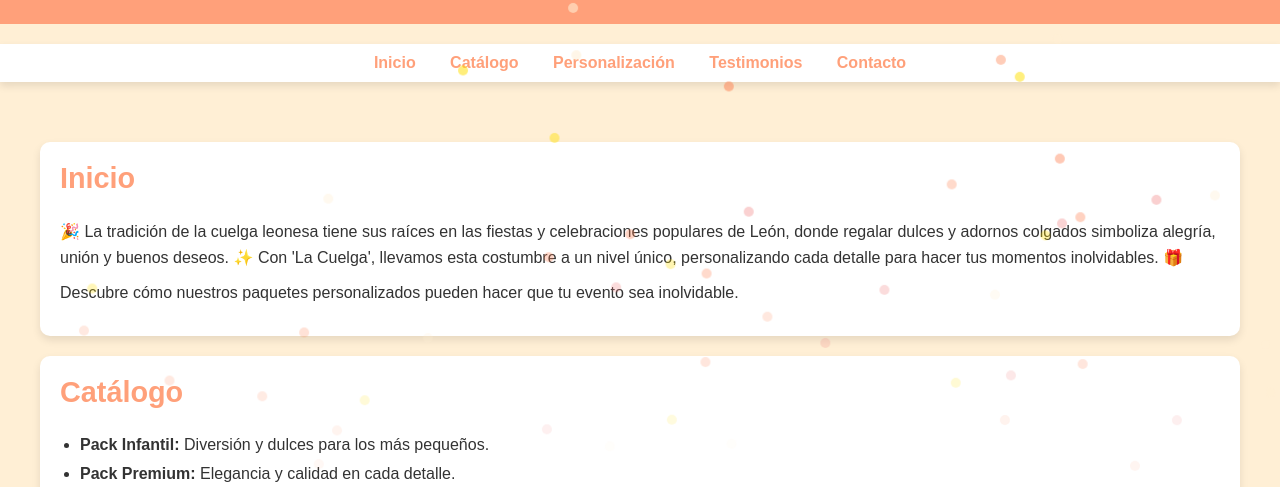
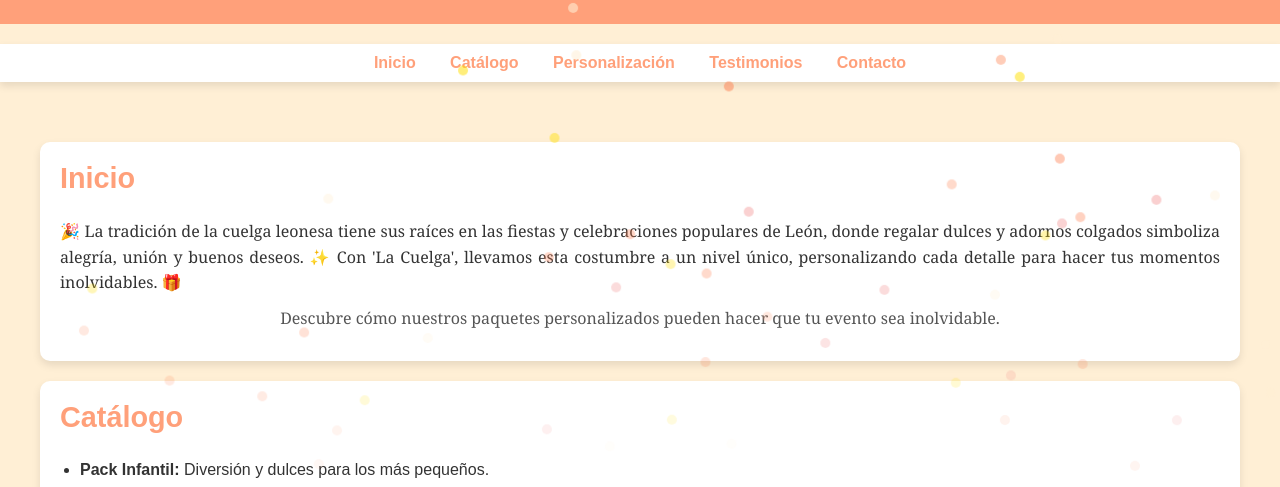
Before and after one commit to newbitconnect/lacuelga, a plain HTML site: page index.html in a window 1280 px wide. Shown: the part 267-754 px from the top of the page. Drawn offline with Linux system fonts and the light colour scheme.

Commit message:
Update index.html

```diff
--- a/index.html
+++ b/index.html
@@ -68,6 +68,25 @@
             transform: scale(1.1);
             color: #ff7f50;
         }
+        /* Estilo del primer párrafo */
+.special-text {
+    font-family: 'Georgia', serif; /* Tipo de letra especial */
+    font-size: 1.2rem; /* Tamaño del texto */
+    line-height: 1.8; /* Espaciado entre líneas */
+    color: #333; /* Color del texto */
+    text-align: justify; /* Alineación justificada */
+    margin-bottom: 15px; /* Espaciado inferior */
+}
+
+/* Estilo del segundo párrafo */
+.centered-text {
+    font-family: 'Georgia', serif; /* Mismo tipo de letra */
+    font-size: 1.1rem; /* Tamaño ligeramente menor */
+    text-align: center; /* Texto centrado */
+    color: #555; /* Color más claro para contraste */
+    margin-top: 15px; /* Espaciado superior */
+}
+
     </style>
 </head>
 <body>
@@ -90,8 +109,8 @@
     <!-- Sección Inicio -->
     <section id="inicio" class="section">
         <h2>Inicio</h2>
-        <p>🎉 La tradición de la cuelga leonesa tiene sus raíces en las fiestas y celebraciones populares de León, donde regalar dulces y adornos colgados simboliza alegría, unión y buenos deseos. ✨ Con 'La Cuelga', llevamos esta costumbre a un nivel único, personalizando cada detalle para hacer tus momentos inolvidables. 🎁</p>
-        <p>Descubre cómo nuestros paquetes personalizados pueden hacer que tu evento sea inolvidable.</p>
+       <p class="special-text">🎉 La tradición de la cuelga leonesa tiene sus raíces en las fiestas y celebraciones populares de León, donde regalar dulces y adornos colgados simboliza alegría, unión y buenos deseos. ✨ Con 'La Cuelga', llevamos esta costumbre a un nivel único, personalizando cada detalle para hacer tus momentos inolvidables. 🎁</p>
+    <p class="centered-text">Descubre cómo nuestros paquetes personalizados pueden hacer que tu evento sea inolvidable.</p>
     </section>
 
     <!-- Sección Catálogo -->
```
